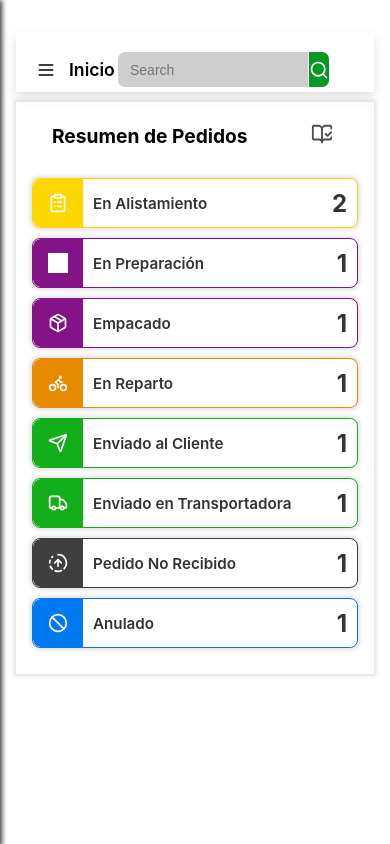
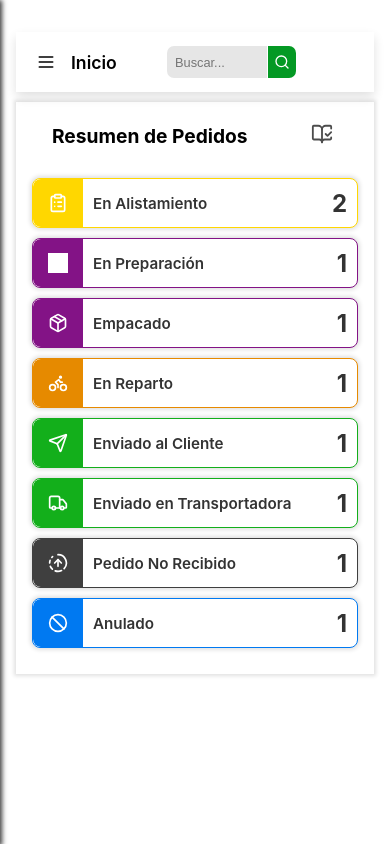
Before and after one commit to SntgRM/soluciones-hospitalarias, a React (Vite) app in the folder frontend/: page / in a window 390 px wide. Built offline with nearby package versions, Linux system fonts and the light colour scheme; grey boxes are pictures that could not be loaded; a web font is replaced by a local one.

Commit message:
REF - sidebar and search bar icon modification

```diff
--- a/frontend/src/components/ContentTop/ContentTop.css
+++ b/frontend/src/components/ContentTop/ContentTop.css
@@ -5,20 +5,23 @@
     justify-content: space-between;
     align-items: center;
     padding: 20px;
-    background-color: var(--clr-white); /* Fondo del header */
-    border-bottom: 1px solid var(--clr-light-gray); /* Separador */
-    height: 70px; /* Altura fija para el ContentTop */
+    background-color: var(--clr-white);
+    border-bottom: 1px solid var(--clr-light-gray);
+    height: 70px;
     box-shadow: 0 5px 10px rgba(0, 0, 0, 0.123);
-    position: sticky; /* O fixed si quieres que flote */
+    position: sticky;
     top: 0;
-    z-index: 100; /* Asegura que esté por encima del contenido */
+    z-index: 100;
     margin-bottom: 10px;
+    min-width: 0; /* Permite que el contenedor se encoja */
 }
 
 .content-top-left {
     display: flex;
     align-items: center;
-    gap: 20px; /* Espacio entre el botón de toggler y el título */
+    gap: 20px;
+    min-width: 0; /* Permite que se encoja */
+    flex-shrink: 0; /* Evita que se encoja demasiado */
 }
 
 .sidebar-toggler {
@@ -31,7 +34,8 @@
     justify-content: center;
     border-radius: 50%;
     transition: background-color 0.2s ease;
-    filter: invert(100%); /* Para que el icono sea blanco */
+    filter: invert(100%);
+    flex-shrink: 0; /* No se encoge */
 }
 
 .sidebar-toggler:hover {
@@ -49,20 +53,109 @@
     font-weight: 600;
     color: var(--clr-dark);
     margin: 0;
+    white-space: nowrap; /* Evita que el título se divida en múltiples líneas */
+    overflow: hidden;
+    text-overflow: ellipsis; /* Añade "..." si el texto es muy largo */
+    min-width: 0;
 }
 
 .content-top-btns {
     display: flex;
     align-items: center;
-    gap: 20px; /* Espacio entre la barra de búsqueda y el botón de notificación */
-    margin: 20px; /* Espacio a la derecha del ContentTop */
+    gap: 15px;
+    margin-left: 20px; /* Espacio mínimo entre título y búsqueda */
+    flex-shrink: 1; /* Permite que se encoja si es necesario */
+    min-width: 0;
 }
 
-/* Estilos de la barra de búsqueda */
+/* Estilos mejorados de la barra de búsqueda */
 .search-bar-container {
-    flex-grow: 1; /* Permite que la barra ocupe espacio disponible */
-    max-width: 400px; /* Ancho máximo para la barra de búsqueda */
-    position: relative; /* Para posicionar el icono y la 'x' dentro */
+    flex-grow: 1;
+    max-width: 400px;
+    min-width: 150px; /* Ancho mínimo para evitar que sea demasiado pequeña */
+}
+
+.search_container {
+    color: #000000;
+    display: flex;
+    justify-content: flex-end;
+    align-items: center;
+    height: 35px;
+    width: 100%;
+    box-sizing: border-box;
+}
+
+.input_search {
+    flex: 1; /* Toma el espacio disponible */
+    max-width: 190px;
+    min-width: 100px; /* Ancho mínimo */
+    height: 100%;
+    outline: none;
+    font-size: 14px;
+    font-weight: 500;
+    background-color: #e6e6e6;
+    caret-color: #f7f7f8;
+    color: #fff;
+    padding: 7px 10px;
+    border: 2px solid transparent;
+    border-top-left-radius: 7px;
+    border-bottom-left-radius: 7px;
+    margin-right: 1px;
+    transition: all .2s ease;
+    box-sizing: border-box;
+    color: #000000;
+}
+
+.input_search:hover {
+    border: 2px solid rgba(255, 255, 255, 0.16);
+}
+
+.input_search:focus {
+    border: 2px solid var(--clr-pumpkin);
+}
+
+.search__btn {
+    border: none;
+    cursor: pointer;
+    background-color: var(--clr-pumpkin);
+    border-top-right-radius: 7px;
+    border-bottom-right-radius: 7px;
+    height: 100%;
+    width: 35px;
+    display: flex;
+    justify-content: center;
+    align-items: center;
+    flex-shrink: 0; /* No se encoge */
+}
+
+.search__btn:hover {
+    background-color: rgba(54, 54, 56, 1);
+}
+
+.search__btn img {
+    width: 20px;
+    height: 20px;
+    filter: invert(100%);
+}
+
+.exit-btn {
+    width: 70px;
+    height: 43px;
+    margin-left: 10px;
+    padding: 8px 12px;
+    background-color: #bebebe36;
+    color: rgb(0, 0, 0);
+    border: 3px solid #000000;
+    border-radius: 20px;
+    cursor: pointer;
+    flex-shrink: 0;
+}
+
+/* Estilos existentes para compatibilidad */
+.search-bar-container-old {
+    flex-grow: 1;
+    max-width: 400px;
+    position: relative;
 }
 
 .search-input-wrapper {
@@ -77,7 +170,7 @@
 }
 
 .search-input-wrapper:focus-within {
-    border-color: var(--clr-primary); /* Color al enfocar */
+    border-color: var(--clr-primary);
     background-color: #fff;
 }
 
@@ -91,8 +184,8 @@
 .search-input-field {
     flex-grow: 1;
     border: none;
-    outline: none; /* Quita el contorno al hacer focus */
-    padding: 0; /* Ya tenemos padding en el wrapper */
+    outline: none;
+    padding: 0;
     background-color: transparent;
     font-size: 0.95rem;
     color: var(--clr-dark);
@@ -110,7 +203,7 @@
     color: #888;
     margin-left: 10px;
     padding: 0 5px;
-    line-height: 1; /* Alinea la 'x' */
+    line-height: 1;
     transition: color 0.2s ease;
 }
 
@@ -118,8 +211,6 @@
     color: #333;
 }
 
-
-/* Estilos para el botón de notificación (existente) */
 .notification-btn {
     background-color: transparent;
     border: none;
@@ -131,6 +222,7 @@
     justify-content: center;
     border-radius: 50%;
     transition: background-color 0.2s ease;
+    flex-shrink: 0;
 }
 
 .notification-btn:hover {
@@ -148,122 +240,146 @@
     right: 5px;
     width: 8px;
     height: 8px;
-    background-color: var(--clr-red); /* Define --clr-red en tu archivo de variables si no existe */
+    background-color: var(--clr-red);
     border-radius: 50%;
     border: 2px solid var(--clr-white);
 }
 
-/* Para ajustar el tamaño en pantallas más pequeñas */
+/* Media queries mejoradas para responsive */
+@media screen and (max-width: 1024px) {
+    .content-top-title {
+        font-size: 1.4rem;
+    }
+    .search-bar-container {
+        max-width: 300px;
+        min-width: 120px;
+    }
+    .input_search {
+        max-width: 150px;
+        min-width: 80px;
+    }
+}
+
 @media screen and (max-width: 768px) {
+    .main-content-top {
+        padding: 15px;
+        gap: 10px; /* Añade gap al contenedor principal */
+    }
+
     .content-top-left {
-        gap: 10px;
+        gap: 15px;
+        flex-shrink: 0;
+        min-width: 120px; /* Ancho mínimo para el área izquierda */
     }
+
     .content-top-title {
         font-size: 1.2rem;
+        max-width: 120px; /* Limita el ancho máximo del título */
     }
+
     .content-top-btns {
         gap: 10px;
+        margin-left: 10px;
+        flex: 1; /* Toma el espacio restante */
+        min-width: 0;
     }
+
     .search-bar-container {
-        max-width: 250px; /* Reduce el ancho en pantallas más pequeñas */
+        max-width: 200px;
+        min-width: 100px;
     }
-    .search-input-field {
+
+    .input_search {
+        max-width: 120px;
+        min-width: 70px;
         font-size: 0.85rem;
+        padding: 6px 8px;
+    }
+
+    .search__btn {
+        width: 30px;
+    }
+
+    .search__btn img {
+        width: 18px;
+        height: 18px;
     }
 }
 
 @media screen and (max-width: 480px) {
     .main-content-top {
-        padding: 15px 15px 0 15px;
+        padding: 10px 15px;
         height: 60px;
     }
+
     .content-top-left {
-        gap: 8px;
+        gap: 10px;
+        min-width: 100px;
     }
-    .sidebar-toggler img,
-    .notification-btn img {
+
+    .sidebar-toggler img {
         width: 20px;
         height: 20px;
     }
+
     .content-top-title {
         font-size: 1.1rem;
+        max-width: 80px; /* Más restrictivo en móviles */
     }
+
+    .content-top-btns {
+        margin-left: 5px;
+    }
+
     .search-bar-container {
-        max-width: 180px; /* Más reducción en móviles */
+        max-width: 150px;
+        min-width: 80px;
+    }
+
+    .search_container {
+        height: 32px; /* Altura más pequeña en móviles */
+    }
+
+    .input_search {
+        max-width: 100px;
+        min-width: 60px;
+        font-size: 0.8rem;
+        padding: 5px 6px;
+    }
+
+    .search__btn {
+        width: 28px;
+    }
+
+    .search__btn img {
+        width: 16px;
+        height: 16px;
+    }
+
+    .exit-btn {
+        width: 60px;
+        height: 35px;
+        padding: 6px 8px;
+        font-size: 0.85rem;
     }
 }
 
-
-.exit-btn {
-    width: 70px;
-    height: 43px;
-    margin-left: 10px;
-    padding: 8px 12px;
-    background-color: #bebebe36;
-    color: rgb(0, 0, 0);
-    border: 3px solid #000000;
-    border-radius: 20px;
-    cursor: pointer;
+@media screen and (max-width: 360px) {
+    .main-content-top {
+        padding: 8px 10px;
     }
 
+    .content-top-title {
+        font-size: 1rem;
+        max-width: 60px;
+    }
 
-
-.search_container {
-  display: flex;
-  justify-content: center;
-  align-items: center;
-  height: 35px;
-  display: flex;
-  justify-content: flex-end; /* alinea el botón a la derecha */
-  padding-right: 10px;   /* o el valor que quieras que "se note" */
-  width: 100%;           /* para ocupar todo el ancho */
-  box-sizing: border-box;
+    .search-bar-container {
+        max-width: 120px;
     }
 
     .input_search {
-  max-width: 190px;
-  height: 100%;
-  outline: none;
-  font-size: 14px;
-  font-weight: 500;
-  background-color: #cecece;
-  caret-color: #f7f7f8;
-  color: #fff;
-  padding: 7px 10px;
-  border: 2px solid transparent;
-  border-top-left-radius: 7px;
-  border-bottom-left-radius: 7px;
-  margin-right: 1px;
-  transition: all .2s ease;
+        max-width: 80px;
+        min-width: 50px;
     }
-
-.input_search:hover {
-  border: 2px solid rgba(255, 255, 255, 0.16);
 }
-
-.input_search:focus {
-  border: 2px solid var(--clr-pumpkin);
-}
-
-.search__btn {
-  border: none;
-  cursor: pointer;
-  background-color: var(--clr-pumpkin);
-  border-top-right-radius: 7px;
-  border-bottom-right-radius: 7px;
-  height: 100%;
-  width: 30px;
-  display: flex;
-  justify-content: center;
-  align-items: center;
-}
-
-.search__btn:hover {
-  background-color: rgba(54, 54, 56, 1);
-}
-
-.search__btn img {
-  width: 20px;
-  height: 20px;
-  filter: invert(100%);
-}
--- a/frontend/src/components/ContentTop/ContentTop.jsx
+++ b/frontend/src/components/ContentTop/ContentTop.jsx
@@ -1,4 +1,4 @@
-import React, { useContext, useState } from 'react';
+import React, { useContext, useState, useEffect } from 'react';
 import { iconsImgs } from "../../utils/images";
 import "./ContentTop.css";
 import { SidebarContext } from "../../context/sidebarContext";
@@ -7,11 +7,37 @@ import { useNavigate } from 'react-router-dom';
 const ContentTop = ({ pageTitle }) => {
     const { toggleSidebar } = useContext(SidebarContext);
     const [searchTerm, setSearchTerm] = useState('');
+    const [isMobile, setIsMobile] = useState(false);
+
+    // Detectar si estamos en móvil para ajustar el comportamiento
+    useEffect(() => {
+        const checkScreenSize = () => {
+            setIsMobile(window.innerWidth <= 768);
+        };
+
+        checkScreenSize();
+        window.addEventListener('resize', checkScreenSize);
+
+        return () => {
+            window.removeEventListener('resize', checkScreenSize);
+        };
+    }, []);
 
     const handleSearchSubmit = (e) => {
         e.preventDefault();
+        if (searchTerm.trim()) {
             console.log("Realizando búsqueda con el término:", searchTerm);
+        }
     };
+
+    const handleSearchChange = (e) => {
+        setSearchTerm(e.target.value);
+    };
+
+    const clearSearch = () => {
+        setSearchTerm('');
+    };
+
     const navigate = useNavigate();
 
     const handleLogout = () => {
@@ -19,25 +45,56 @@ const handleLogout = () => {
         navigate('/login'); // Redirige al login
     };
 
+    // Función para truncar el título en pantallas pequeñas
+    const getTruncatedTitle = (title) => {
+        if (!title) return '';
+
+        if (isMobile && title.length > 10) {
+            return title.substring(0, 8) + '...';
+        }
+        return title;
+    };
 
     return (
         <div className="main-content-top">
             <div className="content-top-left">
-                <button type="button" className="sidebar-toggler" onClick={toggleSidebar}>
+                <button
+                    type="button"
+                    className="sidebar-toggler"
+                    onClick={toggleSidebar}
+                    aria-label="Toggle Sidebar"
+                >
                     <img src={iconsImgs.menu} alt="Toggle Sidebar" />
                 </button>
-                <h3 className="content-top-title">{pageTitle}</h3>
+                <h3
+                    className="content-top-title"
+                    title={pageTitle} // Muestra el título completo en hover
+                >
+                    {getTruncatedTitle(pageTitle)}
+                </h3>
             </div>
             <div className="content-top-btns">
                 <form className="search-bar-container" onSubmit={handleSearchSubmit}>
                     <div className="search_container">
-                        <input type="text" name="text" className="input_search" placeholder="Search" />
-                        <button className="search__btn">
+                        <input
+                            type="text"
+                            name="text"
+                            className="input_search"
+                            placeholder={isMobile ? "Buscar..." : "Search"}
+                            value={searchTerm}
+                            onChange={handleSearchChange}
+                        />
+                        <button
+                            type="submit"
+                            className="search__btn"
+                            aria-label="Search"
+                        >
                             <img src={iconsImgs.search} alt="Search" />
                         </button>
                     </div>
-                    {/* Botón adicional "Salir", puedes cambiarlo por lógica o ruta si es necesario */}
                 </form>
+
+                {/* Opcional: Botón de salir - solo mostrar si hay espacio suficiente */}
             </div>
         </div>
     );
```
Lines whose indentation alone changed are shown as unchanged.
